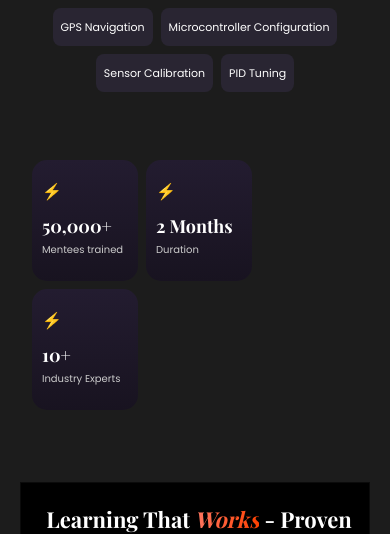
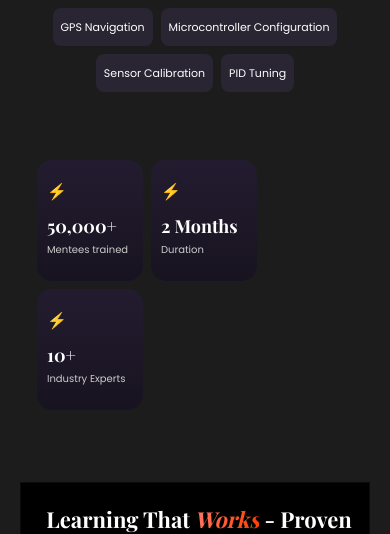
Before and after one commit to Praveen-skipperX/skipperx-react-new, a React (Create React App) app: page /Drone-Engineering in a window 390 px wide. Shown: the part 1365-1899 px from the top of the page. Built offline with nearby package versions, Linux system fonts and the light colour scheme.

Commit message:
stats card

```diff
--- a/src/pages/Ar-Vr.css
+++ b/src/pages/Ar-Vr.css
@@ -682,7 +682,7 @@
    .arvr-info-stats {
      display: flex;
      gap: 8px;
-     padding: 36px 5px 66px 12px;
+     padding: 36px 5px 66px 17px;
    }
 
 
```
